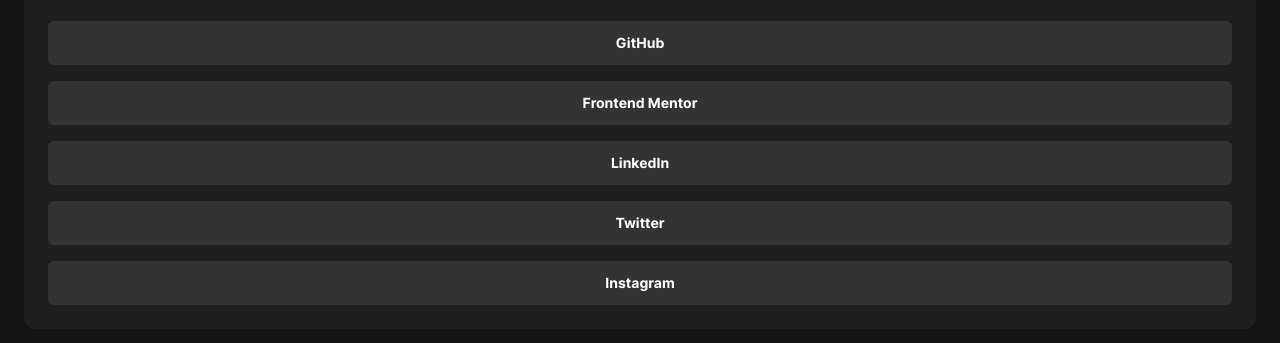
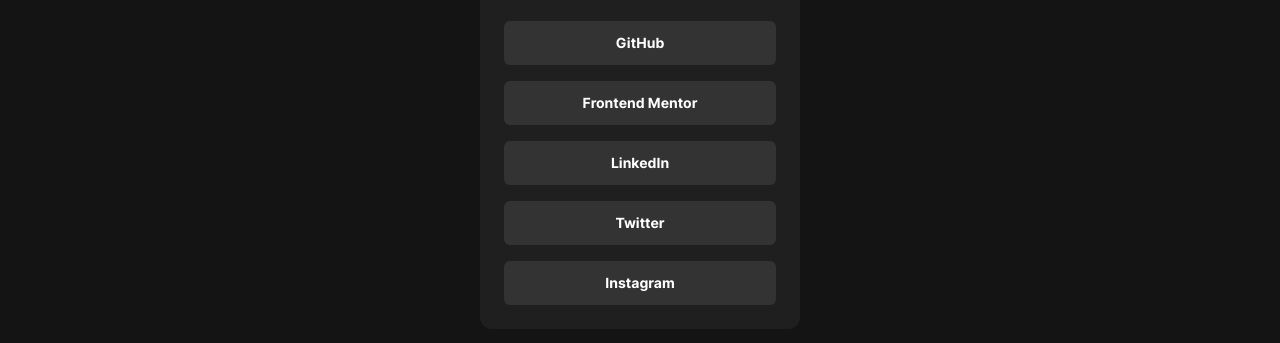
Before and after one commit to EmanuelCruz/social-links-profile-main, a website built with Vite: page index.html in a window 1280 px wide. Shown: the part 363-706 px from the top of the page. Built offline with nearby package versions, Linux system fonts and the light colour scheme.

Commit message:
styles: desktop layout

```diff
--- a/index.html
+++ b/index.html
@@ -14,9 +14,11 @@
     <link rel="stylesheet" href="./src/index.css" />
     <title>Frontend Mentor | Social links profile</title>
   </head>
-  <body class="container mx-auto bg-off-black-custom px-6 py-28">
+  <body class="container mx-auto bg-off-black-custom py-28">
     <!-- Card -->
-    <main class="bg-dark-grey-custom p-6 rounded-xl">
+    <main
+      class="bg-dark-grey-custom p-6 rounded-xl mx-auto w-10/12 sm:w-7/12 md:w-6/12 lg:w-4/12 xl:w-3/12"
+    >
       <!-- User Avatar -->
       <header class="flex flex-col gap-6">
         <!-- flex flex-col gap-6 -->
```
